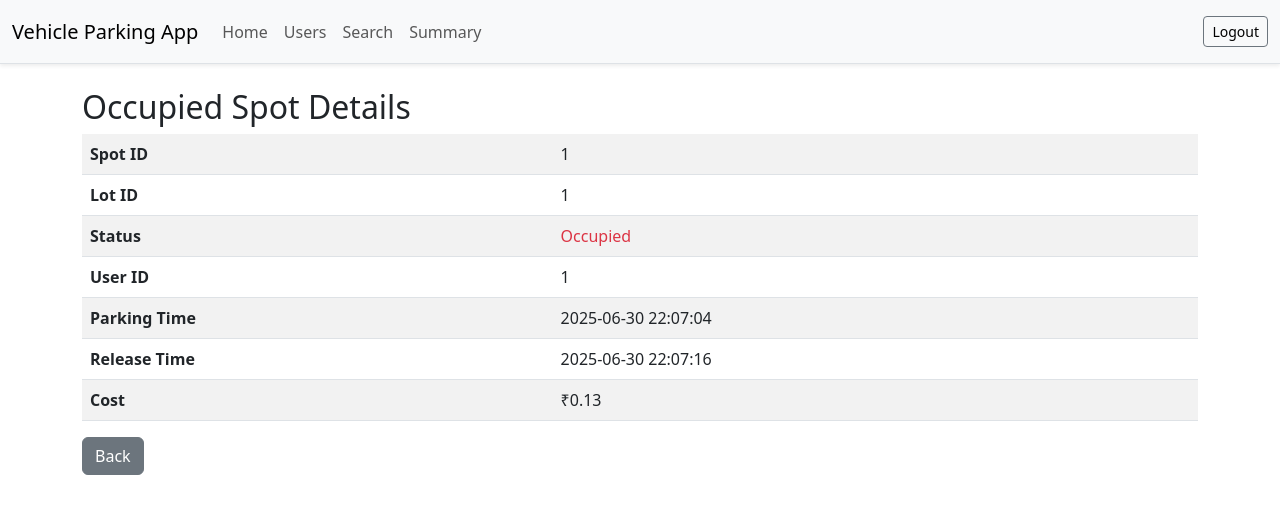
After one commit to DevanshChauhan19/Vehicle-Parking-App, a Flask app: page /admin/spot/1/details in a window 1280 px wide. The commit adds this page. Shown: the top 514 px of the page. Run offline with Flask 3, Linux system fonts and the light colour scheme; a user stored in the database is signed in.

Commit message:
modified:   app.py 	modified:   templates/admin_dashboard.html 	modified:   templates/admin_lot_spots.html 	new file:   templates/admin_search.html 	new file:   templates/admin_spot_details.html 	new file:   templates/admin_summary.html 	modified:   templates/base.html

```diff
--- a/app.py
+++ b/app.py
@@ -170,6 +170,18 @@ def add_lot():
 
     return render_template('add_lot.html')
 
+@app.route('/admin/spot/<int:spot_id>/details')
+def spot_details(spot_id):
+    if session.get('user') != 'admin':
+        return redirect(url_for('login'))
+
+    spot = ParkingSpot.query.get_or_404(spot_id)
+
+    # Get latest reservation for this spot
+    reservation = Reservation.query.filter_by(spot_id=spot.id).order_by(Reservation.parking_time.desc()).first()
+
+    return render_template('admin_spot_details.html', spot=spot, reservation=reservation)
+
 @app.route('/admin/lot/<int:lot_id>/spots')
 def view_lot_spots(lot_id):
     if session.get('user') != 'admin':
@@ -205,6 +217,51 @@ def delete_lot(lot_id):
         db.session.commit()
 
     return redirect(url_for('admin_dashboard'))
+
+@app.route('/admin/search')
+def admin_search():
+    if session.get('user') != 'admin':
+        return redirect(url_for('login'))
+
+    query = request.args.get('query', '')
+    results = []
+
+    if query:
+        results = ParkingLot.query.filter(
+            (ParkingLot.name.ilike(f"%{query}%")) |
+            (ParkingLot.pin_code.ilike(f"%{query}%"))
+        ).all()
+
+    return render_template('admin_search.html', lots=results, query=query)
+
+@app.route('/admin/summary')
+def admin_summary():
+    if session.get('user') != 'admin':
+        return redirect(url_for('login'))
+
+    lots = ParkingLot.query.all()
+
+    # Chart 1: Revenue from each parking lot (assume cost is stored per reservation)
+    labels = []
+    revenues = []
+    for lot in lots:
+        lot_revenue = sum(
+            res.cost or 0 for spot in lot.spots for res in spot.reservations
+        )
+        labels.append(lot.name)
+        revenues.append(round(lot_revenue, 2))
+
+    # Chart 2: Available vs. Occupied
+    available_spots = sum(1 for lot in lots for spot in lot.spots if spot.status == 'A')
+    occupied_spots = sum(1 for lot in lots for spot in lot.spots if spot.status == 'O')
+
+    return render_template(
+        'admin_summary.html',
+        labels=labels,
+        revenues=revenues,
+        available_spots=available_spots,
+        occupied_spots=occupied_spots
+    )
 
 @app.route('/user/dashboard')
 def user_dashboard():
--- /dev/null
+++ b/templates/admin_spot_details.html
@@ -0,0 +1,45 @@
+{% extends "base.html" %}
+{% block content %}
+<h2>Occupied Spot Details</h2>
+
+<table class="table table-striped">
+    <tr>
+        <th>Spot ID</th>
+        <td>{{ spot.id }}</td>
+    </tr>
+    <tr>
+        <th>Lot ID</th>
+        <td>{{ spot.lot_id }}</td>
+    </tr>
+    <tr>
+        <th>Status</th>
+        <td><span class="text-danger">Occupied</span></td>
+    </tr>
+    {% if reservation %}
+    <tr>
+        <th>User ID</th>
+        <td>{{ reservation.user_id }}</td>
+    </tr>
+    <tr>
+        <th>Parking Time</th>
+        <td>{{ reservation.parking_time.strftime('%Y-%m-%d %H:%M:%S') }}</td>
+    </tr>
+    <tr>
+        <th>Release Time</th>
+        <td>
+            {% if reservation.release_time %}
+                {{ reservation.release_time.strftime('%Y-%m-%d %H:%M:%S') }}
+            {% else %}
+                <span class="text-warning">Not yet released</span>
+            {% endif %}
+        </td>
+    </tr>
+    <tr>
+        <th>Cost</th>
+        <td>₹{{ reservation.cost or '—' }}</td>
+    </tr>
+    {% endif %}
+</table>
+
+<a href="{{ url_for('view_lot_spots', lot_id=spot.lot_id) }}" class="btn btn-secondary">Back</a>
+{% endblock %}
--- a/templates/base.html
+++ b/templates/base.html
@@ -13,17 +13,55 @@
     <link href="https://cdn.jsdelivr.net/npm/bootstrap@5.3.0/dist/css/bootstrap.min.css" rel="stylesheet">
 </head>
 <body id="{{ page }}">
+
 {% if page != 'login' and page != 'register' %}
-    <nav class="navbar navbar-dark bg-dark mb-4">
+<nav class="navbar navbar-expand-lg bg-body-tertiary mb-4 border-bottom shadow-sm">
   <div class="container-fluid">
-            <a class="navbar-brand" href="#">Parking App</a>
-            <a href="{{ url_for('logout') }}" class="btn btn-outline-light">Logout</a>
+    <a class="navbar-brand" href="#">Vehicle Parking App</a>
+    <button class="navbar-toggler" type="button" data-bs-toggle="collapse" data-bs-target="#navbarText" aria-controls="navbarText" aria-expanded="false" aria-label="Toggle navigation">
+      <span class="navbar-toggler-icon"></span>
+    </button>
+
+    <div class="collapse navbar-collapse" id="navbarText">
+      <ul class="navbar-nav me-auto mb-2 mb-lg-0">
+        {% if session.get('user') == 'admin' %}
+          <li class="nav-item">
+            <a class="nav-link" href="{{ url_for('admin_dashboard') }}">Home</a>
+          </li>
+          <li class="nav-item">
+            <a class="nav-link" href="{{ url_for('admin_users') }}">Users</a>
+          </li>
+          <li class="nav-item">
+            <a class="nav-link" href="{{ url_for('admin_search') }}">Search</a>
+          </li>
+          <li class="nav-item">
+            <a class="nav-link" href="{{ url_for('admin_summary') }}">Summary</a>
+          </li>
+        {% elif session.get('user') %}
+          <li class="nav-item">
+            <a class="nav-link" href="{{ url_for('user_dashboard') }}">Home</a>
+          </li>
+        {% endif %}
+      </ul>
+
+      <span class="navbar-text">
+        {% if session.get('user') %}
+          <a href="{{ url_for('logout') }}" class="btn btn-outline-secondary btn-sm">Logout</a>
+        {% else %}
+          <a class="btn btn-outline-primary btn-sm me-2" href="{{ url_for('login') }}">Login</a>
+          <a class="btn btn-outline-success btn-sm" href="{{ url_for('register') }}">Register</a>
+        {% endif %}
+      </span>
+    </div>
   </div>
 </nav>
 {% endif %}
 
+
 <div class="container">
     {% block content %}{% endblock %}
 </div>
+
+<script src="https://cdn.jsdelivr.net/npm/bootstrap@5.3.0/dist/js/bootstrap.bundle.min.js"></script>
 </body>
 </html>
```
Also changed, not shown: templates/admin_dashboard.html (+0 -107 lines), templates/admin_lot_spots.html (+7 -7 lines), templates/admin_search.html (added, +43 -0 lines), templates/admin_summary.html (added, +68 -0 lines), instance/parking_app.db. Lines whose indentation alone changed are shown as unchanged.
